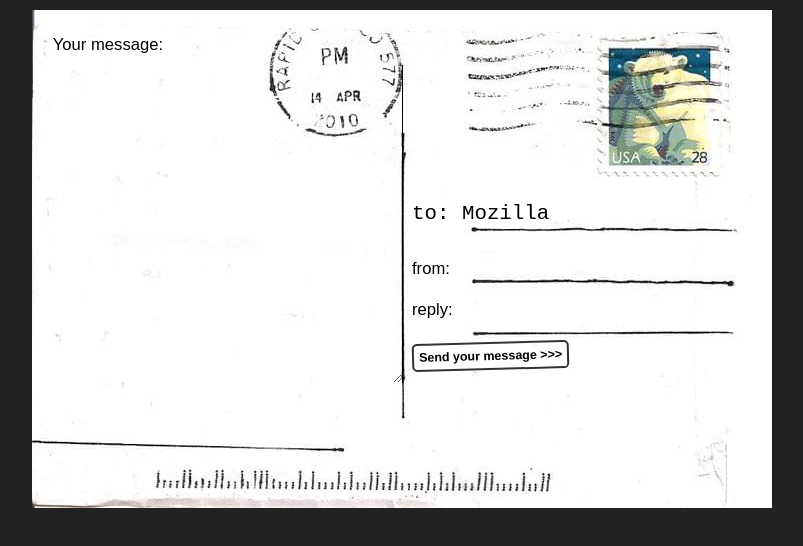
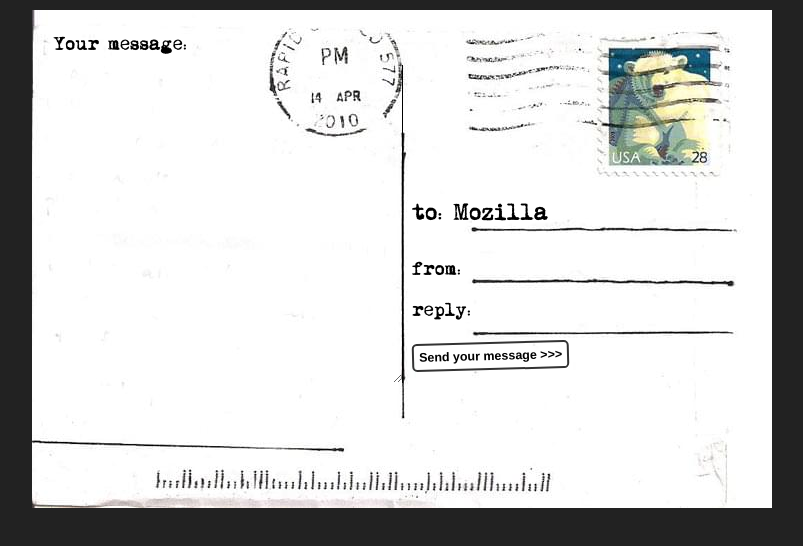
Before and after one commit to akshayaparida/postcard, a plain HTML site: page index.html in a window 1280 px wide. Shown: the whole page, without its empty margins (238-1041 px from the left). Drawn offline with Linux system fonts and the light colour scheme; a web font is replaced by a local one.

Commit message:
added all files

```diff
--- a/index.html
+++ b/index.html
@@ -18,8 +18,8 @@
     @font-face {
       font-family: "typewriter";
       src:
-        url("fonts/momot___-webfont.woff2") format("woff2"),
-        url("fonts/momot___-webfont.woff") format("woff");
+        url("fonts/momt___-webfont.woff2") format("woff2"),
+        url("fonts/momt___-webfont.woff") format("woff");
       font-weight: normal;
       font-style: normal;
     }
```
